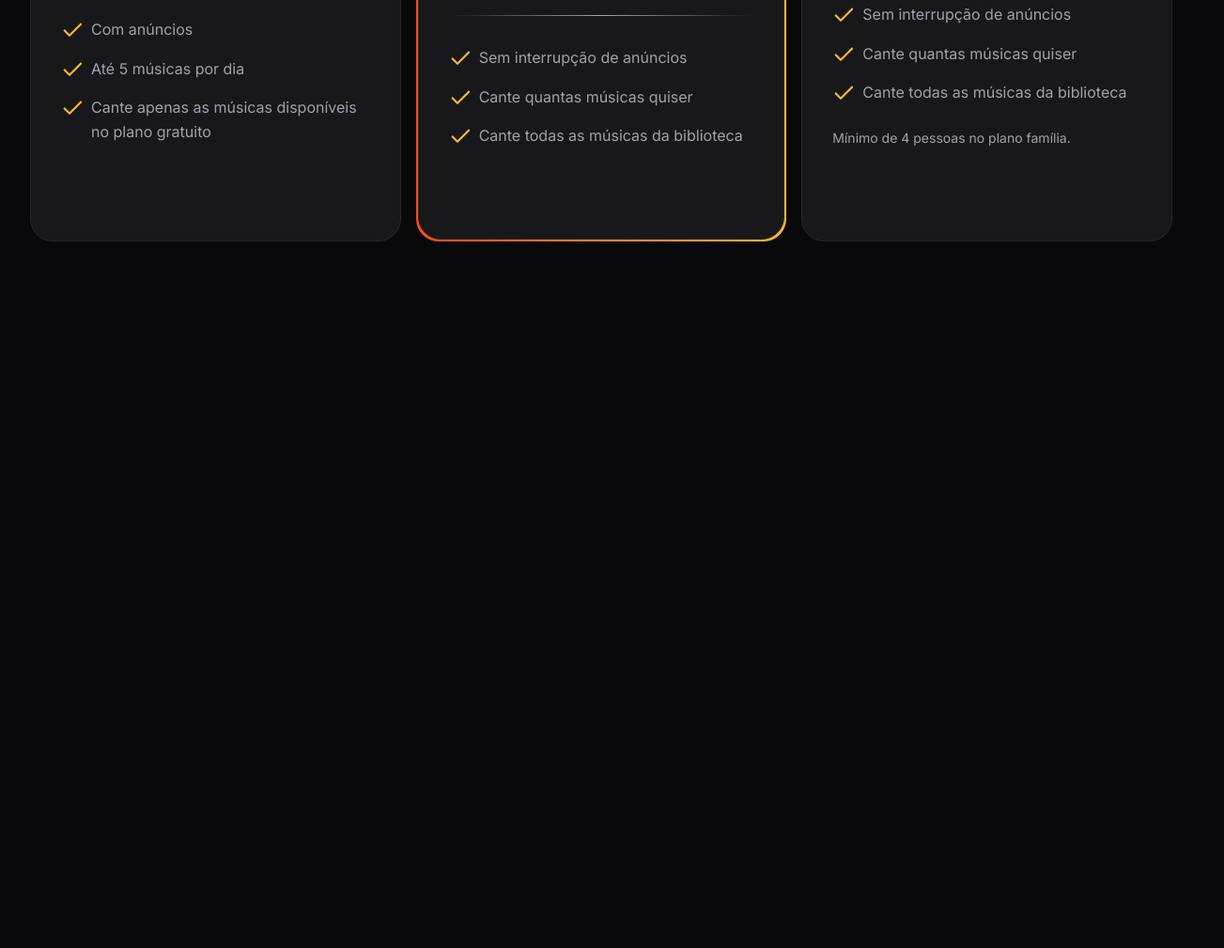
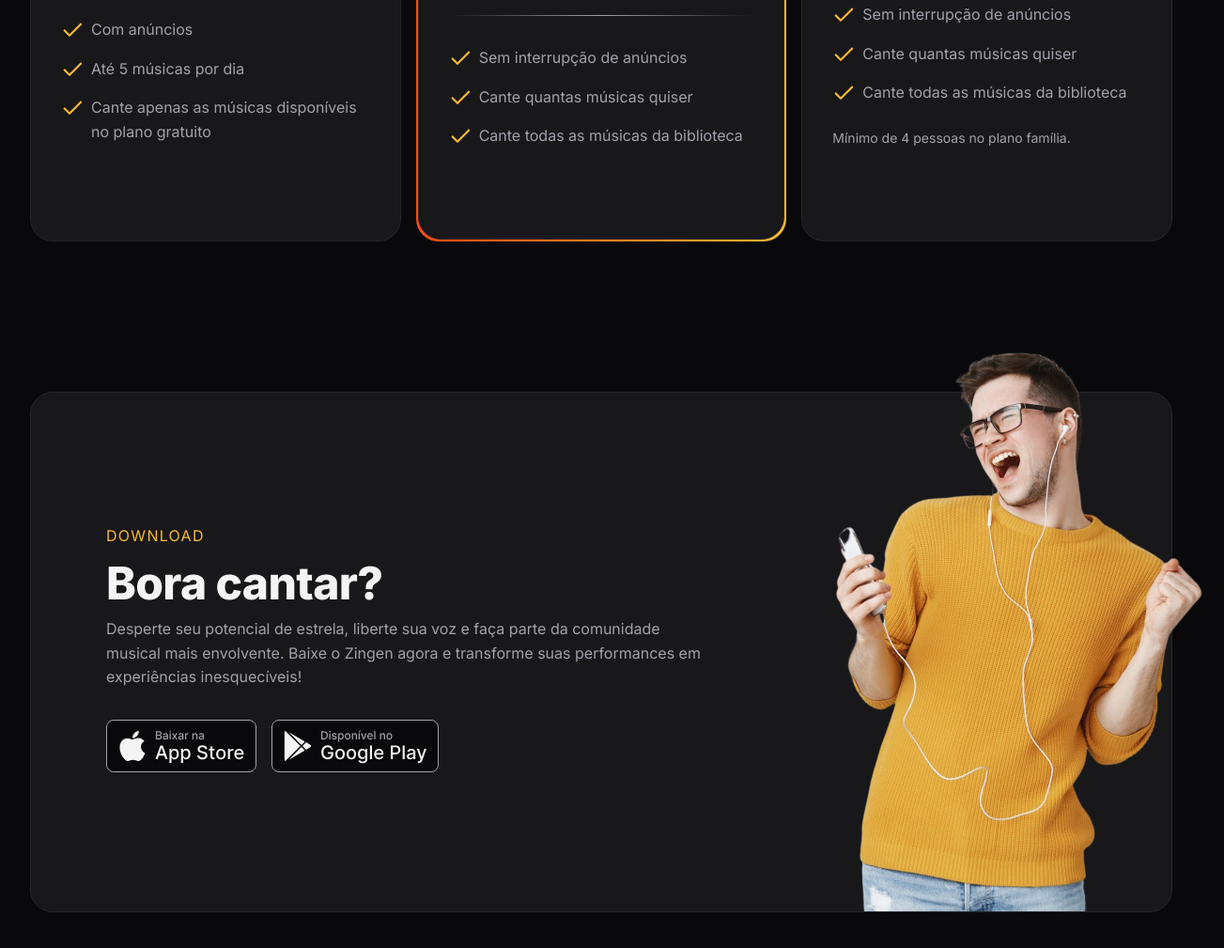
Before and after one commit to rfjkl/Zingen, a plain HTML site: page index.html in a window 1280 px wide. Shown: the part 3222-4231 px from the top of the page at 94% size, 1303 px wide, since content can reach past the window. Before the commit the page ends 3559 px from the top, so only its background shows below. Drawn offline with Linux system fonts and the light colour scheme.

Commit message:
section download

```diff
--- a/index.html
+++ b/index.html
@@ -156,5 +156,30 @@
         </div>
     </section>
 
+    <section id="download">
+        <div class="container py-xl">
+            <div class="card px-lg even-columns items-center">
+                <div>
+                    <header>
+                        <strong>download</strong>
+                        <h2>Bora cantar?</h2>
+                    </header>
+                    <p>Desperte seu potencial de estrela, liberte sua voz e faça parte da comunidade musical mais envolvente. Baixe o Zingen agora e transforme suas performances em experiências inesquecíveis!</p>
+
+                    <div class="buttons flex gap-1">
+                        <a href="#download">
+                            <img src="assets/btn-appstore.svg" alt="Baixar pela app store">
+                        </a>
+                        <a href="#download">
+                            <img src="assets/btn-playstore.svg" alt="Baixar pelo google play">
+                        </a>
+                    </div>
+
+                </div>
+                <img src="assets/rapaz-ouvindo-musica-com-fones-de-ouvido-e-cantando-no-aplicativo-de-karaoke-removebg 1.png" alt="rapaz ouvindo musica com fone de ouvidos e cantando com o aplicativo de karaoke">
+            </div>
+        </div>
+    </section>
+
 </body>
 </html>
--- /dev/null
+++ b/styles/download.css
@@ -0,0 +1,34 @@
+#download{
+    & .card{
+        padding: 3rem 1.5rem 15rem;
+        position: relative;
+
+        & > img{
+            width: 14.5rem;
+            position: absolute;
+            bottom: 0;
+            right: -3.5rem;
+        }
+    }
+
+    & .buttons{
+        flex-wrap: wrap;
+        margin-top: 2rem;
+    }
+
+    @media (width >= 1280px){
+        & .card{
+            padding: 8.75rem 5rem;
+
+            & > div:nth-child(1){
+                max-width: 40rem;
+            }
+
+            & > img{
+            width: 29.125rem;
+        }
+        }
+    }
+
+
+}
--- a/styles/global.css
+++ b/styles/global.css
@@ -45,6 +45,7 @@ html{
     font-size: var(--fs-base);
     line-height: 1.6;
     color: var(--text-color-primary);
+    overflow-x: hidden;
 }
 
 body{
--- a/styles/index.css
+++ b/styles/index.css
@@ -9,3 +9,4 @@
 @import url(cards.css);
 @import url(features.css) (width >= 1280px);
 @import url(pricing.css);
+@import url(download.css);
```
Also changed, not shown: assets/btn-appstore.svg (added), assets/btn-playstore.svg (added).
